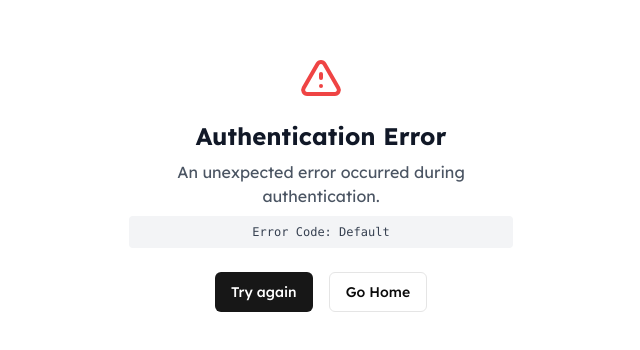
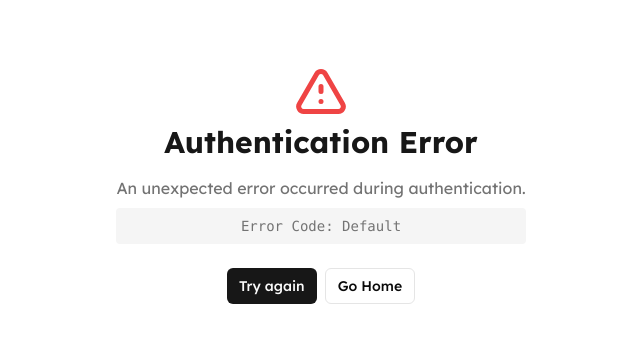
Before and after one commit to amr12338kh/nextjs-portfolio, a Next.js app: page /error in a window 1280 px wide. Shown: the part 216-566 px from the top of the page, without its empty margins (319-959 px from the left). Built offline with nearby package versions, Linux system fonts and the light colour scheme.

Commit message:
fix auth error page

```diff
--- a/app/(auth)/error/page.tsx
+++ b/app/(auth)/error/page.tsx
@@ -58,7 +58,7 @@ const errorMap: Record<
   [AuthError.CredentialsSignin]: {
     title: "Credentials Sign In Error",
     message: "There was an error signing in with credentials.",
-    action: "Check your credentials and try again",
+    action: "Check your credentials",
   },
   [AuthError.SessionRequired]: {
     title: "Session Required",
@@ -74,11 +74,11 @@ function AuthErrorContent() {
   const errorDetails = errorMap[error] || errorMap[AuthError.Default];
 
   return (
-    <div className="flex h-screen w-full flex-col items-center justify-center">
-      <div className="max-w-md rounded-lg bg-white p-8">
+    <div className="flex min-h-screen flex-col items-center justify-center">
+      <div className="">
         <div className="mb-6 text-center">
           <svg
-            className="mx-auto h-12 w-12 text-red-500"
+            className="mx-auto h-12 w-12 sm:h-[60px] sm:w-[60px] text-red-500"
             fill="none"
             viewBox="0 0 24 24"
             stroke="currentColor"
@@ -90,22 +90,21 @@ function AuthErrorContent() {
               d="M12 9v2m0 4h.01m-6.938 4h13.856c1.54 0 2.502-1.667 1.732-3L13.732 4c-.77-1.333-2.694-1.333-3.464 0L3.34 16c-.77 1.333.192 3 1.732 3z"
             />
           </svg>
-          <h2 className="mt-4 text-2xl font-bold text-gray-900">
+          <h2 className="mb-4 text-xl sm:text-3xl font-bold text-primary">
             {errorDetails.title}
           </h2>
-          <p className="mt-2 text-gray-600">{errorDetails.message}</p>
-          <code className="mt-2 block rounded-sm bg-gray-100 p-2 text-xs text-gray-700">
+          <p className="mt-2 text-muted-foreground text-center text-sm sm:text-base max-w-[300px] sm:max-w-[500px]">
+            {errorDetails.message}
+          </p>
+          <code className="mt-2 block rounded-sm bg-muted p-2 text-xs sm:text-sm text-muted-foreground w-full">
             Error Code: {error}
           </code>
         </div>
-        <div className="flex justify-center gap-4">
-          <Button
-            onClick={() => router.push("/login")}
-            className="bg-primary text-white hover:bg-primary/90"
-          >
+        <div className="flex justify-center gap-2">
+          <Button onClick={() => router.push("/login")} size="sm">
             {errorDetails.action}
           </Button>
-          <Button variant="outline" onClick={() => router.push("/")}>
+          <Button size="sm" variant="outline" onClick={() => router.push("/")}>
             Go Home
           </Button>
         </div>
```
